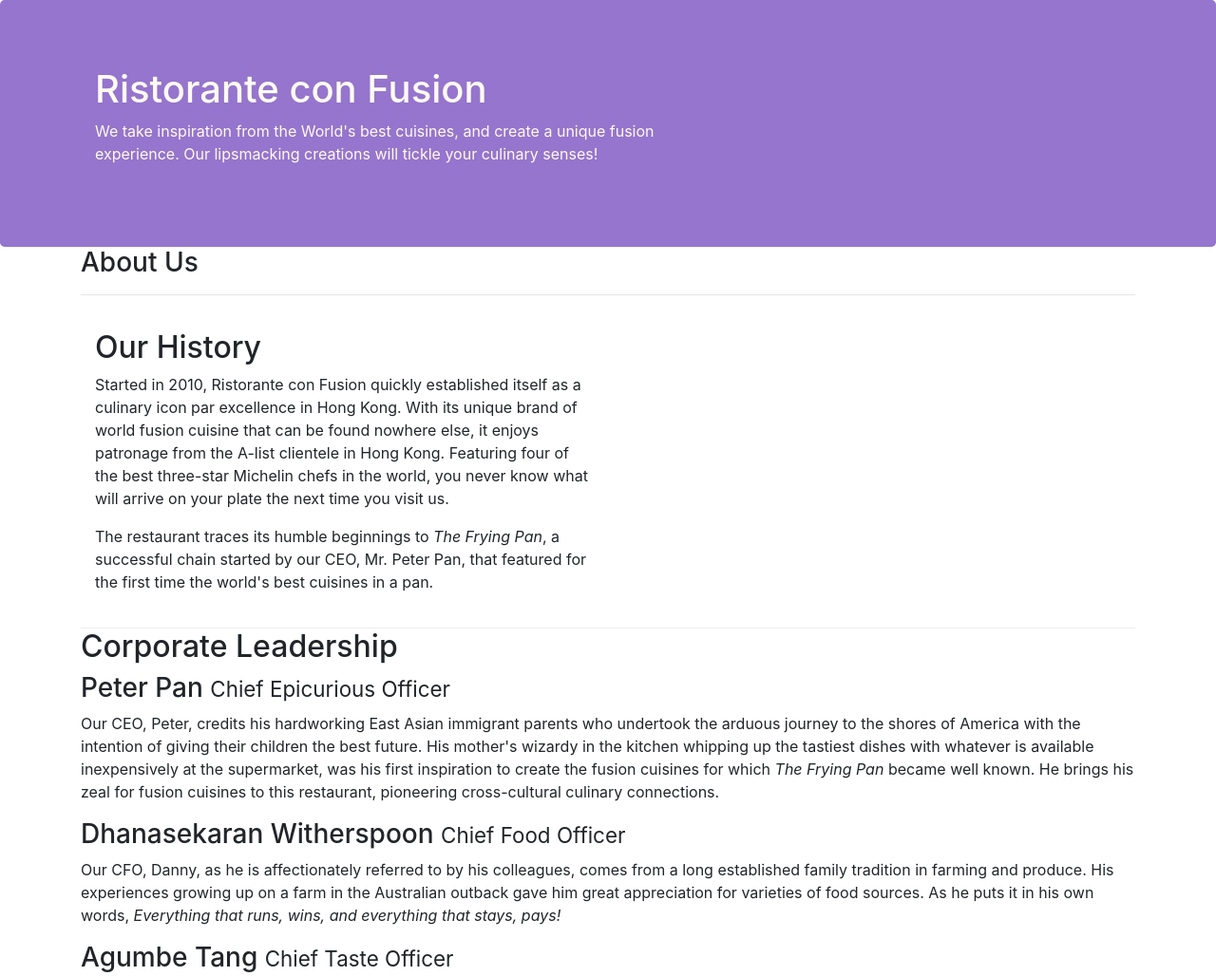
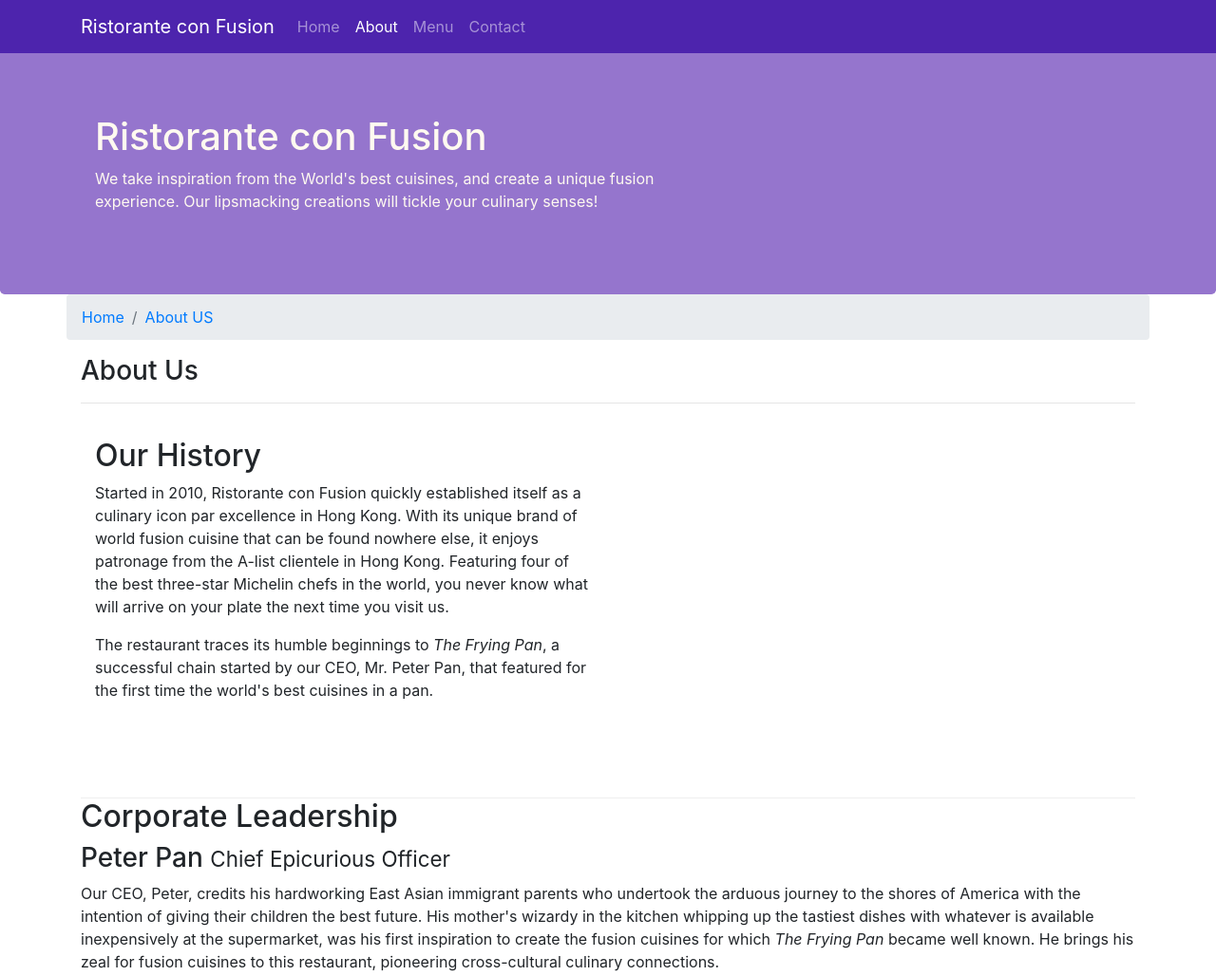
Before and after one commit to jahnavisana/Front-End-Web-UI-Frameworks-and-Tools-Bootstrap-4, a website: page aboutus.html in a window 1280 px wide. Shown: the top 1028 px of the page at 95% size. Drawn offline with nearby package versions, Linux system fonts and the light colour scheme.

Commit message:
Navbars and breadcums

```diff
--- a/aboutus.html
+++ b/aboutus.html
@@ -15,6 +15,21 @@
 </head>
 
 <body>
+    <nav class="navbar navbar-dark navbar-expand-sm  fixed-top">
+        <div class="container">
+            <button class="navbar-toggler" type="button" data-toggle="collapse" data-target="#Navbar"></button>
+            <span class="navbar-toggle-icon"></span>
+            <a class="navbar-brand "href="#">Ristorante con Fusion</a>
+            <div class="collapse navbar-collapse "id="Navbar">
+            <ul class="navbar-nav mr-auto">
+                <li class="nav-item"><a class="nav-link" href="./index.html">Home</a></li>
+                <li class="nav-item active"><a class="nav-link" href="#">About</a></li>
+                <li class="nav-item"><a class="nav-link" href="#">Menu</a></li>
+                <li class="nav-item"><a class="nav-link" href="#">Contact</a></li>
+            </ul>
+            </div>
+            </div>
+            </nav>
 
     <header class="jumbotron">
         <div class="container">
@@ -31,6 +46,10 @@
 
     <div class="container">
         <div class="row ">
+            <ol class="col-12 breadcrumb">
+                <li class="breadcrumb-item"><a href="./index.html">Home</a></li>
+                <li class="breadcrumb-item active"><a href="#">About US</a></li>
+            </ol>
             <div class="col-12">
                <h3>About Us</h3>
                <hr>
@@ -70,7 +89,7 @@
                 <div class="col-4 offset-1 col-sm-2">
                     <h5>Links</h5>
                     <ul class="list-unstyled">
-                        <li><a href="#">Home</a></li>
+                        <li><a href="./index.html">Home</a></li>
                         <li><a href="#">About</a></li>
                         <li><a href="#">Menu</a></li>
                         <li><a href="#">Contact</a></li>
--- a/css/styles.css
+++ b/css/styles.css
@@ -7,7 +7,7 @@
     margin:0px auto;
     padding: 20px 0px 20px 0px;
     border-bottom: 1px ridge;
-    /*min-height:400px;*/
+    min-height:400px;
 }
 
 .footer{
@@ -27,3 +27,10 @@ address{
     margin:0px;
     color:#0f0f0f;
 }
+body{
+    padding:50px 0px 0px 0px;
+    z-index:0
+}
+.navbar{
+    background-color: rgb(77, 36, 173);
+}
```
Also changed, not shown: index.html (+16 -1 lines).
